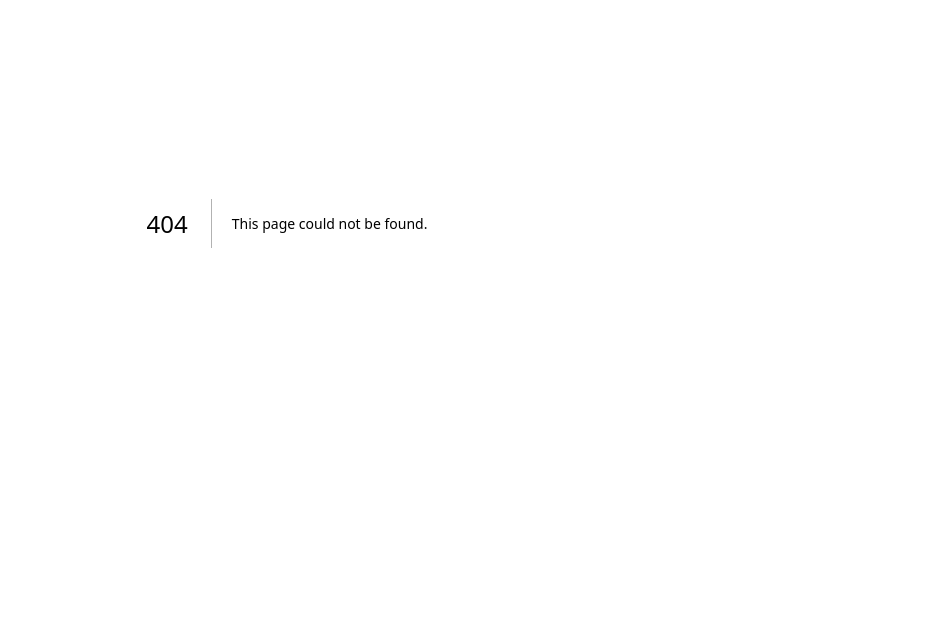
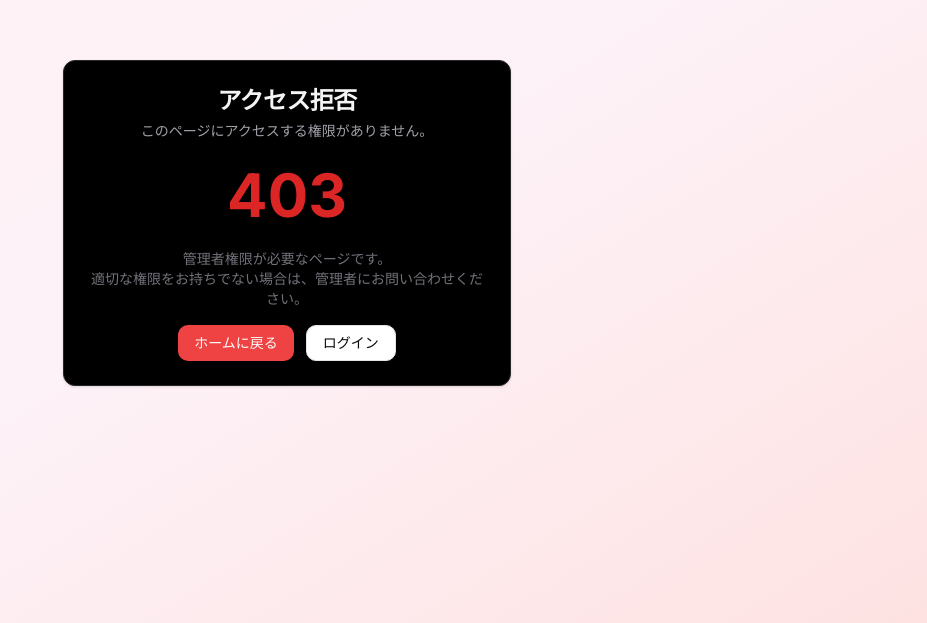
Before and after one commit to kyoya-oga/enterprise-ec-demo, a Next.js app: page /1/forbidden in a window 1280 px wide. Before the commit this address had no page. Shown: the part 177-800 px from the top of the page, without its empty margins (353-1280 px from the left). Built offline with nearby package versions, Linux system fonts and the light colour scheme.

Commit message:
ミドルウェアの基本的な認証の実装と計画を作成。

```diff
--- /dev/null
+++ b/src/app/[locale]/forbidden/page.tsx
@@ -0,0 +1,54 @@
+import { AuthCard } from '@/components/ui/AuthCard'
+import { Button } from '@/components/ui/Button'
+import Link from 'next/link'
+
+interface ForbiddenPageProps {
+  params: {
+    locale: string
+  }
+}
+
+export default function ForbiddenPage({ params }: ForbiddenPageProps) {
+  return (
+    <div className="min-h-screen bg-gradient-to-br from-red-50 via-pink-50 to-red-100 dark:from-zinc-900 dark:via-zinc-800 dark:to-zinc-900 flex items-center justify-center p-4">
+      <AuthCard
+        title="アクセス拒否"
+        description="このページにアクセスする権限がありません。"
+      >
+        <div className="text-center space-y-6">
+          <div className="space-y-2">
+            <h1 className="text-6xl font-bold text-red-600 dark:text-red-400">
+              403
+            </h1>
+          </div>
+
+          <div className="space-y-4">
+            <div className="text-sm text-zinc-500 dark:text-zinc-500">
+              <p>管理者権限が必要なページです。</p>
+              <p>適切な権限をお持ちでない場合は、管理者にお問い合わせください。</p>
+            </div>
+
+            <div className="flex flex-col sm:flex-row gap-3 justify-center">
+              <Button
+                asChild
+                variant="default"
+              >
+                <Link href={`/${params.locale}`}>
+                  ホームに戻る
+                </Link>
+              </Button>
+              <Button
+                asChild
+                variant="outline"
+              >
+                <Link href={`/${params.locale}/login`}>
+                  ログイン
+                </Link>
+              </Button>
+            </div>
+          </div>
+        </div>
+      </AuthCard>
+    </div>
+  )
+}
```
Also changed, not shown: middleware.ts (+80 -44 lines), 1 other file (tests, documents, lock files or other folders).
